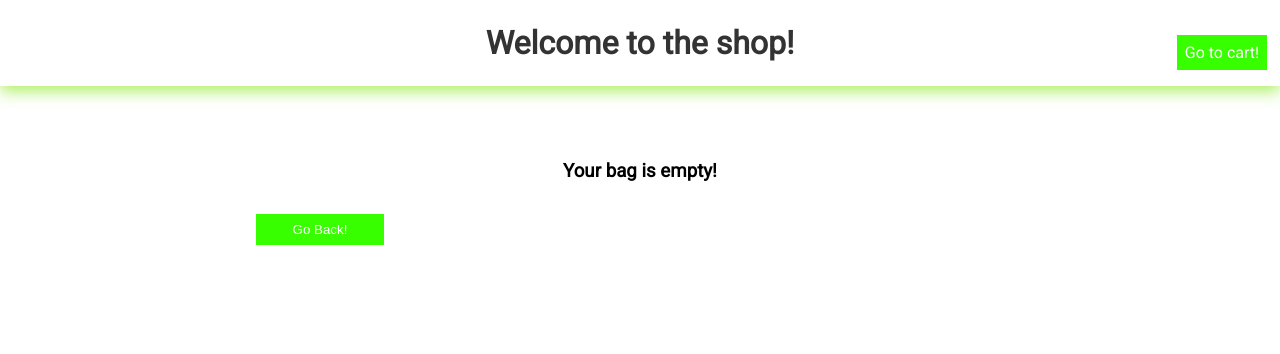
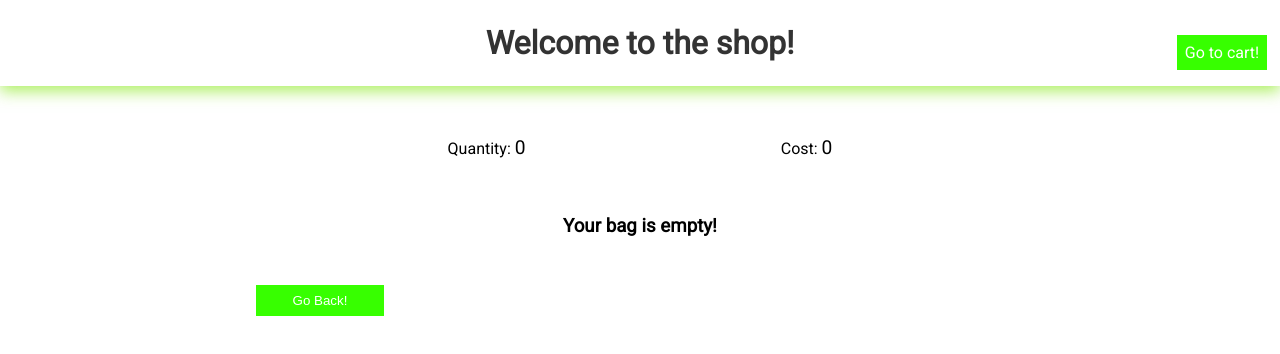
Before and after one commit to thierved/shopping_cart_react, a React (Create React App) app: page /cart in a window 1280 px wide. Shown: the top 354 px of the page. Built offline with nearby package versions, Linux system fonts and the light colour scheme.

Commit message:
added the price and total quantities features

```diff
--- a/src/containers/Cart.js
+++ b/src/containers/Cart.js
@@ -39,10 +39,25 @@ class Cart extends Component {
         );
     }
 
+    computeTotal(items){
+        let total = 0;
+
+        items.map(element => {
+            total += element["price"];
+        });
+        return total;
+    }
+
     render() {
-
+         console.log()
         return (
             <div className="cart">
+                <div className='shopping-info'>
+                    <ul>
+                        <li>Quantity: <span>{this.props.bag.length}</span></li>
+                        <li>Cost: <span>{this.computeTotal(this.props.bag)}</span></li>
+                    </ul>
+                </div>
                 {(!this.props.bag[0]) ? <h3>Your bag is empty!</h3> : this.renderTable()}
                 <button className="btn">
                     <NavLink to="/" className="btn-link">Go Back!</NavLink>
--- a/src/index.css
+++ b/src/index.css
@@ -31,7 +31,7 @@ a {
 }
 
 .cart {
-    margin-top: 10rem;
+    margin-top: 6rem;
     display: flex;
     flex-direction: column;
 }
@@ -59,6 +59,10 @@ a {
     display: block;
     padding: 0.5rem;
     text-align: center;
+}
+
+h3 {
+    padding: 1rem;
 }
 
 table {
@@ -194,3 +198,21 @@ span {
 .name {
     width: 60%;
 }
+
+.shopping-info {
+    margin: 1rem 0;
+}
+
+.shopping-info ul {
+    display: flex;
+    justify-content: space-around;
+    width: 50%;
+    margin: auto;
+}
+
+.shopping-info ul li {
+    list-style: none;
+    padding: 1.5rem;
+}
+
+span {display: inline-block; padding: 0;margin: 0;}
```
